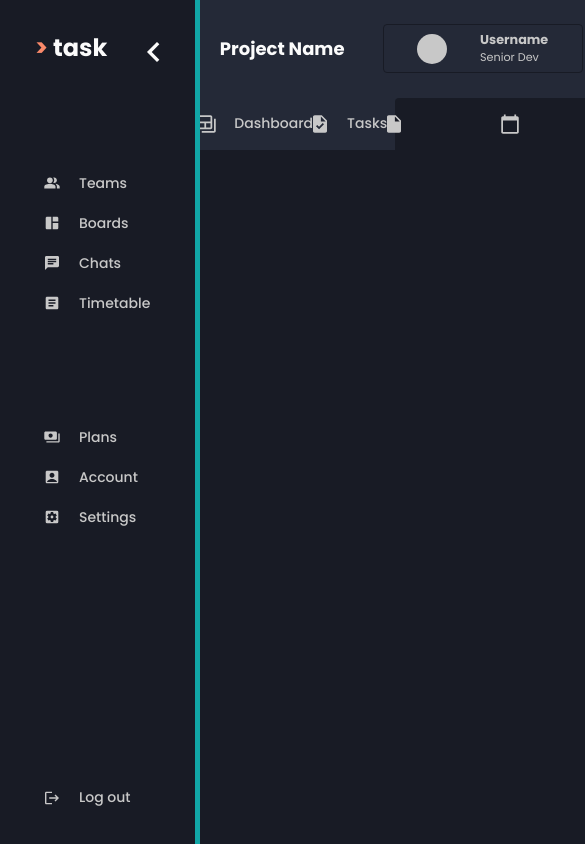
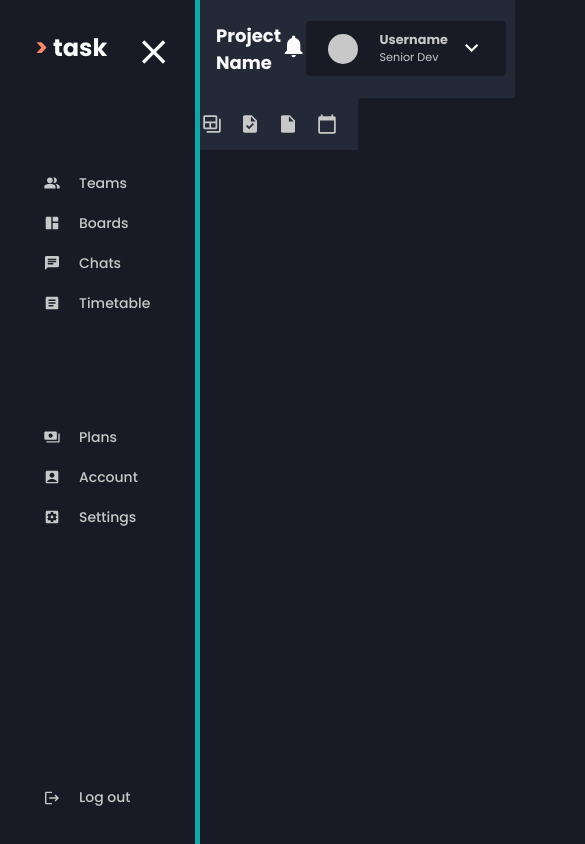
Before and after one commit to 0xOKNOTOK/task-manager, a Next.js app in the folder task/: page /test in a window 390 px wide. Shown: the whole page, 585 px wide, since content can reach past the window. Built offline with nearby package versions, Linux system fonts and the light colour scheme.

Commit message:
Changed icons and added notification icon, styled other components for more responsive mobile experience.

```diff
--- a/task/components/ButtonIcon/ButtonIcon.tsx
+++ b/task/components/ButtonIcon/ButtonIcon.tsx
@@ -4,7 +4,7 @@ import styles from './ButtonIcon.module.css'
 interface Props {
   children: any
   onClick: MouseEventHandler<HTMLButtonElement>
-  cssClass: string
+  cssClass?: string
 }
 
 export const ButtonIcon = ({ children, onClick, cssClass }: Props) => {
--- a/task/components/Navbar/Navbar.tsx
+++ b/task/components/Navbar/Navbar.tsx
@@ -10,8 +10,8 @@ import {
   MdAccountBox,
   MdSettingsApplications,
   MdLogout,
-  MdNavigateBefore,
-  MdNavigateNext
+  MdMenu,
+  MdClose
 } from 'react-icons/md'
 
 import { ButtonIcon } from '../ButtonIcon/ButtonIcon'
@@ -34,11 +34,11 @@ export const Navbar = () => {
         </h1>
         {isNavExpanded ? (
           <ButtonIcon cssClass={styles.btn} onClick={toggleNavBar}>
-            {<MdNavigateBefore />}
+            {<MdClose />}
           </ButtonIcon>
         ) : (
           <ButtonIcon cssClass={styles.closedNavToggle} onClick={toggleNavBar}>
-            {<MdNavigateNext />}
+            {<MdMenu />}
           </ButtonIcon>
         )}
       </div>
--- a/task/components/ProjectHeader/ProjectHeader.module.css
+++ b/task/components/ProjectHeader/ProjectHeader.module.css
@@ -13,7 +13,7 @@
   width: 100%;
   height: 65%;
   padding-left: 5%;
-  padding-right: 2%;
+  padding-right: 5%;
   justify-content: space-between;
   align-items: center;
   flex-direction: row;
@@ -50,5 +50,26 @@
   color: var(--text-grey);
 }
 
+.userInfo {
+  width: 250px;
+  display: flex;
+  align-items: center;
+  justify-content: space-between;
+}
+
+.userNotifs {
+  border: none;
+  background: none;
+  transform: scale(2);
+  color: var(--text-white);
+}
+
+.userNotifs:hover {
+  cursor: pointer;
+}
+
 @media screen and (max-width: 1200px) {
+  .nav p {
+    display: none;
+  }
 }
--- a/task/components/ProjectHeader/ProjectHeader.tsx
+++ b/task/components/ProjectHeader/ProjectHeader.tsx
@@ -6,9 +6,11 @@ import {
   MdBackupTable,
   MdTask,
   MdInsertDriveFile,
-  MdCalendarToday
+  MdCalendarToday,
+  MdNotifications
 } from 'react-icons/md'
 import { UserIdentity } from '../UserIdentity/UserIdentity'
+import { ButtonIcon } from '../ButtonIcon/ButtonIcon'
 
 interface Props {
   title?: string
@@ -25,7 +27,12 @@ export const ProjectHeader = ({}: Props) => {
         <div className={styles.projectInfo}>
           <h1>Project Name</h1>
         </div>
-        <UserIdentity />
+        <div className={styles.userInfo}>
+          <ButtonIcon cssClass={styles.userNotifs} onClick={() => 1}>
+            {<MdNotifications />}
+          </ButtonIcon>
+          <UserIdentity />
+        </div>
       </div>
       <div className={styles.bottomBar}>
         <div className={styles.nav}>
--- a/task/components/UserIdentity/UserIdentity.module.css
+++ b/task/components/UserIdentity/UserIdentity.module.css
@@ -4,7 +4,7 @@
   align-items: center;
   justify-content: space-evenly;
   width: 200px;
-  border: 1px solid var(--background-grey);
+  background-color: var(--background-grey);
   height: 50%;
   border-radius: var(--border-radius);
   padding: 10px;
@@ -27,3 +27,13 @@
   margin: 0;
   font-size: 0.7rem;
 }
+
+.btn {
+  border: none;
+  background: none;
+  color: var(--text-white);
+}
+
+.btn svg {
+  transform: scale(2);
+}
--- a/task/components/UserIdentity/UserIdentity.tsx
+++ b/task/components/UserIdentity/UserIdentity.tsx
@@ -1,13 +1,19 @@
 import React from 'react'
 import styles from './UserIdentity.module.css'
-
+import { MdExpandMore } from 'react-icons/md'
+import { ButtonIcon } from '../ButtonIcon/ButtonIcon'
 
 export const UserIdentity = () => {
-    return (<div className={styles.user}>
-        <span></span>
-        <div>
-            <h3>Username</h3>
-            <p>Senior Dev</p>
-        </div>
-    </div>)
+  return (
+    <div className={styles.user}>
+      <span></span>
+      <div>
+        <h3>Username</h3>
+        <p>Senior Dev</p>
+      </div>
+      <ButtonIcon cssClass={styles.btn} onClick={() => 1}>
+        <MdExpandMore />
+      </ButtonIcon>
+    </div>
+  )
 }
```
Also changed, not shown: task/components/TasksManager/TasksManager.module.css (added), task/components/TasksManager/TasksManager.tsx (added).
